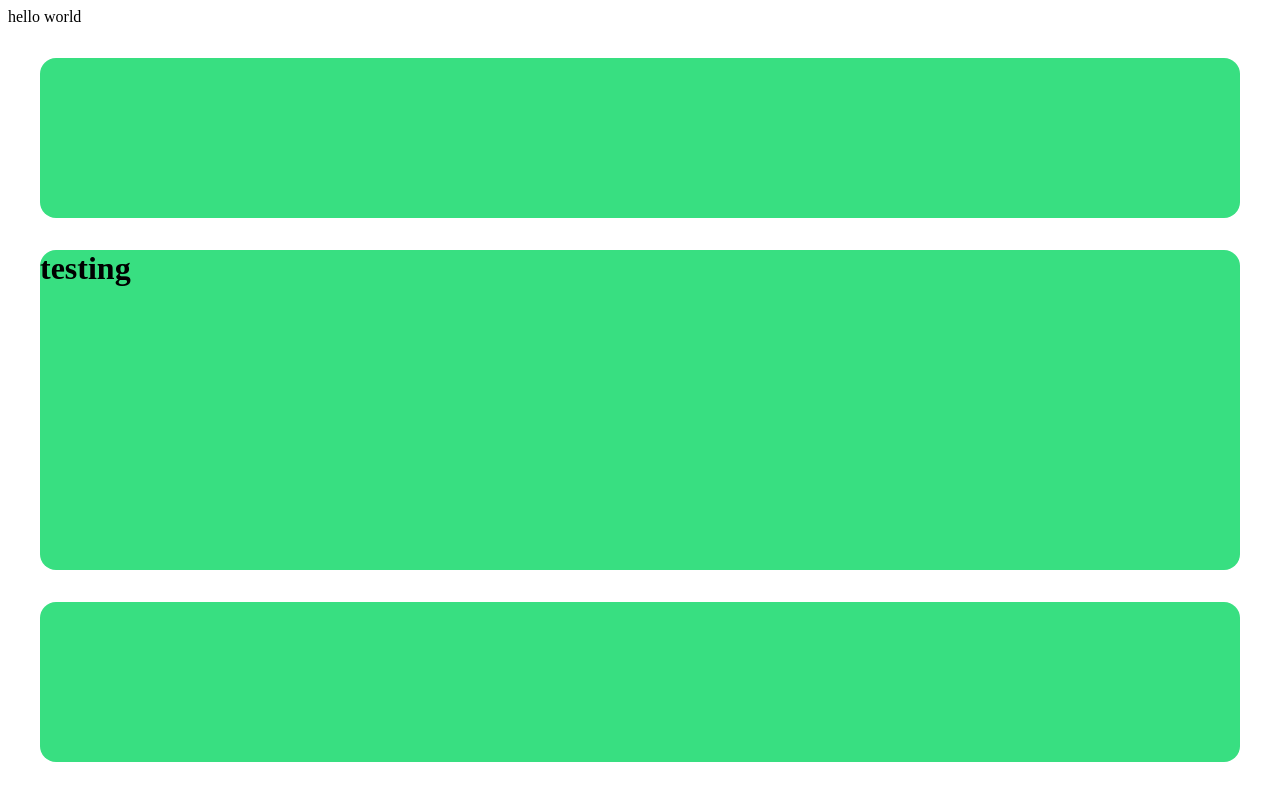
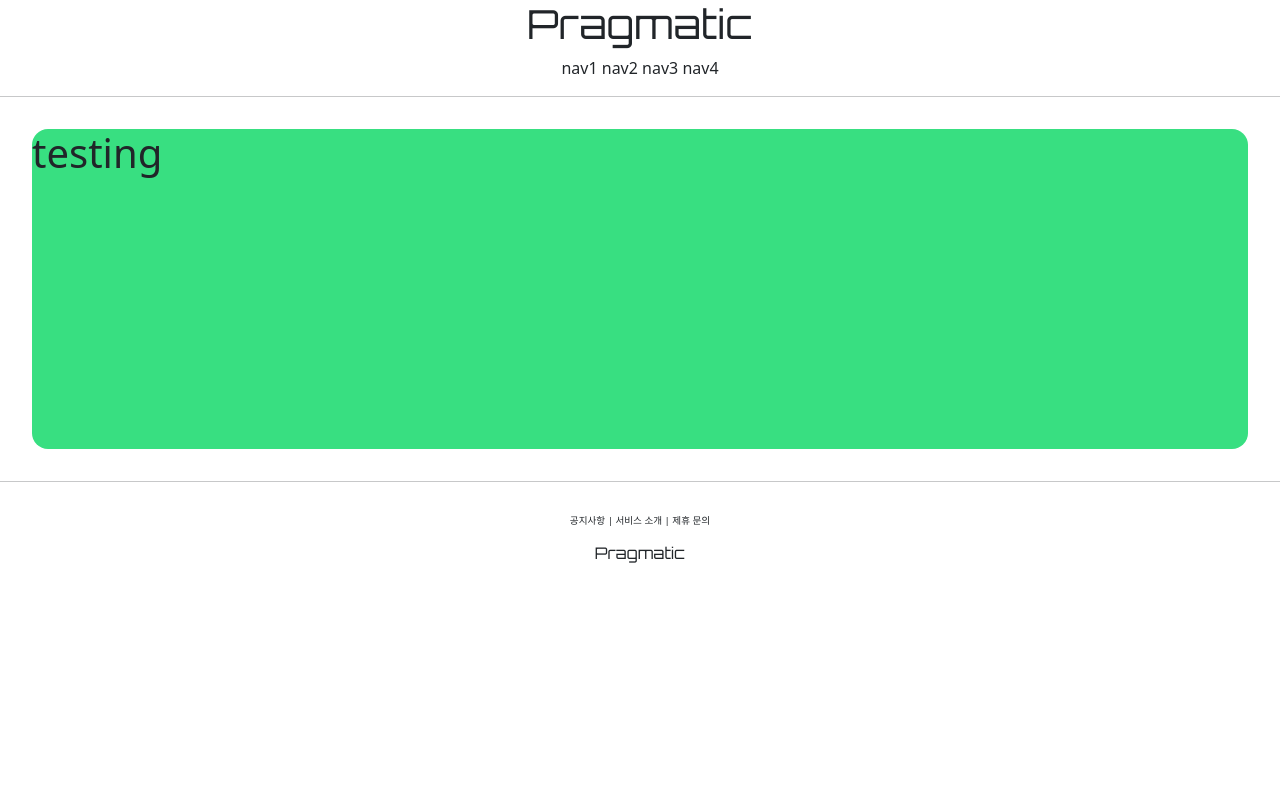
Before and after one commit to Haedong-Jeon/django_study_pragmatic, a Django app: page /account/hello_world/ in a window 1280 px wide. Run offline with Django 3.2, Linux system fonts and the light colour scheme; parts of the project's set-up code (start-up, migrations or seed data) failed here and were passed over.

Commit message:
스타일 적용, 커스텀 폰트 적용

```diff
--- a/templates/base.html
+++ b/templates/base.html
@@ -4,13 +4,11 @@
 {% include 'head.html' %}
 
 <body>
-hello world
-
 {% include 'header.html' %}
-
+<hr>
 {% block content %}
 {% endblock %}
-
+<hr>
 
 {% include 'footer.html' %}
 
--- a/templates/footer.html
+++ b/templates/footer.html
@@ -1,2 +1,10 @@
-<div style="height: 10rem; background-color: #38df81; border-radius: 1rem; margin: 2rem;">
+<div style = 'text-align:center; margin-top:2rem'>
+    <div style='font-size: .6rem'>
+        <span>공지사항</span> |
+        <span>서비스 소개</span> |
+        <span>제휴 문의</span>
+    </div>
+    <div style="margin-top: 1rem;font-family: 'Orbitron', sans-serif;">
+        <h6 style='margin-top: 1rem'>Pragmatic</h6>
+    </div>
 </div>
--- a/templates/head.html
+++ b/templates/head.html
@@ -1,4 +1,9 @@
 <head>
     <meta charset='UTF-8'>
     <title>pragmatic_django</title>
+    <!--부트스트랩-->
+    <link href="https://cdn.jsdelivr.net/npm/bootstrap@5.0.0-beta2/dist/css/bootstrap.min.css" rel="stylesheet" integrity="sha384-BmbxuPwQa2lc/FVzBcNJ7UAyJxM6wuqIj61tLrc4wSX0szH/Ev+nYRRuWlolflfl" crossorigin="anonymous">
+    <!--구글 폰트-->
+    <link rel="preconnect" href="https://fonts.gstatic.com">
+    <link href="https://fonts.googleapis.com/css2?family=Gloria+Hallelujah&family=Orbitron&display=swap" rel="stylesheet">
 </head>
--- a/templates/header.html
+++ b/templates/header.html
@@ -1,2 +1,11 @@
-<div style="height: 10rem; background-color: #38df81; border-radius: 1rem; margin: 2rem;">
+<div style="text-align:center; margin-bottom: 2rem 0rem;">
+    <div>
+        <h1 style="font-family: 'Orbitron', sans-serif;">Pragmatic</h1>
+    </div>
+    <div>
+        <span>nav1</span>
+        <span>nav2</span>
+        <span>nav3</span>
+        <span>nav4</span>
+    </div>
 </div>
```
